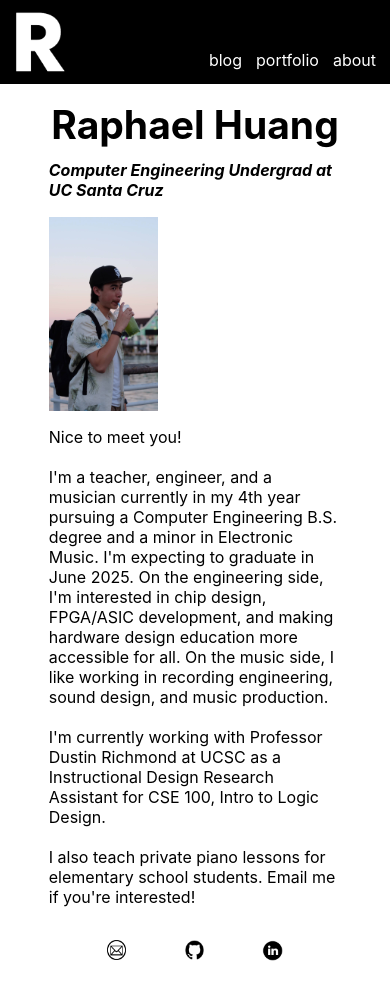
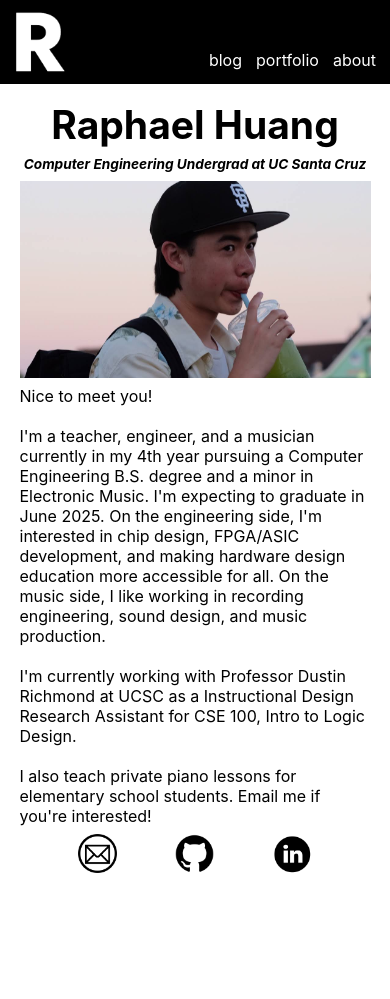
Before and after one commit to rphlhuang/rphlhuang.github.io, a React (Create React App) app: page / in a window 390 px wide. After the commit the page ends 904 px from the top, so only its background shows below. Built offline with nearby package versions, Linux system fonts and the light colour scheme.

Commit message:
Responsive for mobile

```diff
--- a/src/About.css
+++ b/src/About.css
@@ -1,12 +1,14 @@
-.main-container {
-    padding: 2vh 2vw;
-    display: flex;
-    flex-direction: column;
-    margin: 0 auto;
-    width: 75vw;
-}
+
 
 @media (min-width: 769px) {
+    .main-container {
+        padding: 2vh 2vw;
+        display: flex;
+        flex-direction: column;
+        margin: 0 auto;
+        width: 75vw;
+    }
+
     .intro-row,
     .content-row {
         display: flex;
@@ -39,21 +41,61 @@
         width: 70vw;
         font-size: 1.45vw;
     }
+
+    .profile-pic {
+        width: 28vw;
+    }
+
+    .icon {
+        width: 5vw;
+        height: 5vw;
+        filter: brightness(0%);
+    }
+
+    .icon-linkedin {
+        width: 5.3vw;
+        height: 5.3vw;
+        filter: brightness(0%);
+    }
+
+    .footer {
+        margin-top: 4vh;
+        display: flex;
+        justify-content: space-evenly;
+    }
 }
 
 @media (max-width: 769px) {
+    body {
+        overflow: scroll;
+    }
+
+    .main-container {
+        padding: 2vh 2vw;
+        display: flex;
+        flex-direction: column;
+        margin: 0 auto;
+        width: 90vw;
+    }
+
     .intro-row,
     .content-row {
         display: flex;
         flex-direction: column;
         justify-content: center;
-        gap: 3vw;
-        margin-bottom: 2vh;
+        gap: 2vw;
+        margin-bottom: 1vh;
     }
 
     .name {
         text-align: center;
         font-size: 10vw;
+        margin: 0;
+    }
+
+    .right-col-title {
+        text-align: center;
+        font-size: 3.5vw;
         margin: 0;
     }
 
@@ -70,22 +112,36 @@
         flex: 1;
         width: 100%;
     }
+
+    .img-container {
+        aspect-ratio: 16/9;
+        width: 100%;
+        height: 200px;
+        overflow: hidden;
+    }
+
+    .profile-pic {
+        width: 100%;
+        height: 100%;
+        object-fit: cover;
+        object-position: 50% 38%;
+    }
+
+    .icon {
+        width: 10vw;
+        height: 10vw;
+        filter: brightness(0%);
+    }
+
+    .icon-linkedin {
+        width: 10.3vw;
+        height: 10.3vw;
+        filter: brightness(0%);
+    }
+
+    .footer {
+        margin-top: 1vh;
+        display: flex;
+        justify-content: space-evenly;
+    }
 }
-
-.icon {
-    width: 5vw;
-    height: 5vw;
-    filter: brightness(0%);
-}
-
-.icon-linkedin {
-    width: 5.3vw;
-    height: 5.3vw;
-    filter: brightness(0%);
-}
-
-.footer {
-    margin-top: 4vh;
-    display: flex;
-    justify-content: space-evenly;
-}
--- a/src/About.js
+++ b/src/About.js
@@ -17,14 +17,14 @@ function About() {
                 <div className="left-col">
                     <h1 className="name">Raphael Huang</h1>
                 </div>
-                <div className="right-col">
-                    <i className="title"><b>Computer Engineering Undergrad at UC Santa Cruz</b></i>
+                <div className="right-col right-col-title">
+                    <i><b className="title">Computer Engineering Undergrad at UC Santa Cruz</b></i>
                 </div>
             </div>
 
             <div className="content-row">
-                <div className="left-col">
-                    <img src={require("./img/about.jpg")} style={{ width: "28vw" }} className="profile-pic" alt="profile" />
+                <div className="left-col img-container">
+                    <img src={require("./img/about.jpg")} className="profile-pic" alt="profile" />
                 </div>
                 <div className="right-col">
                     <p className="main-body">
```
